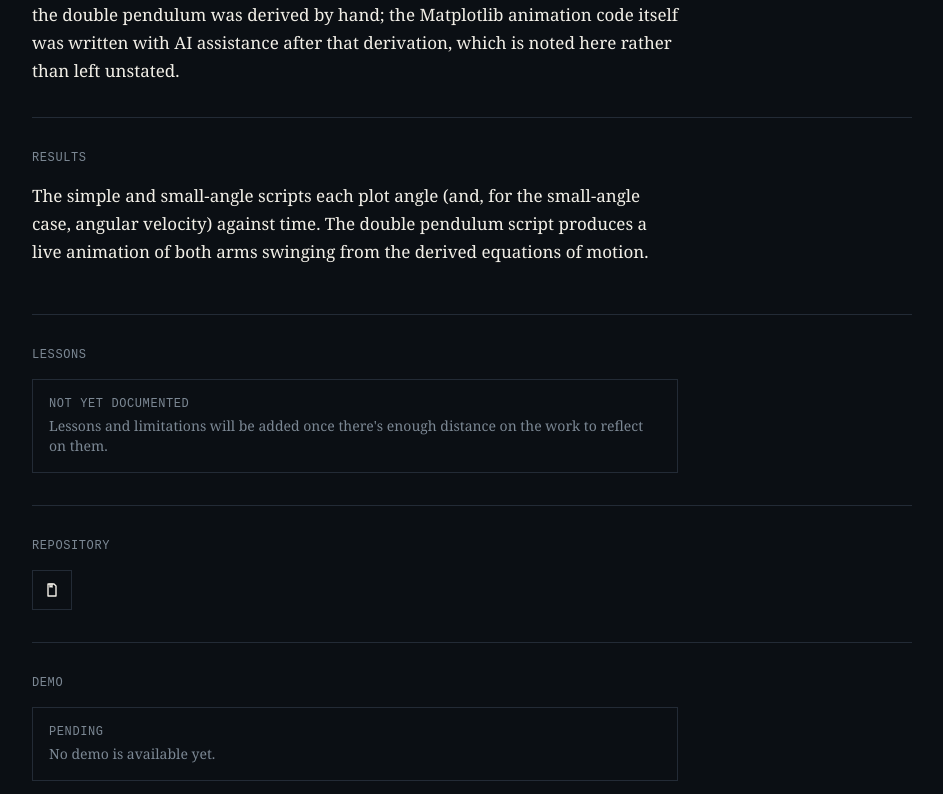
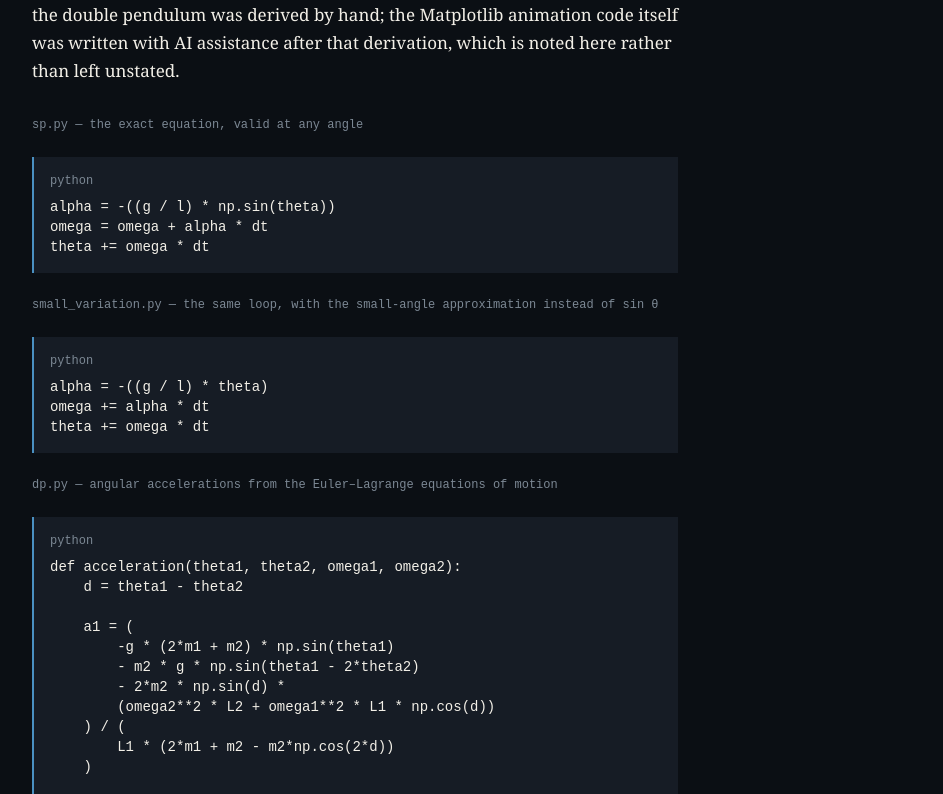
Before and after one commit to ansh-278/website, a React (Vite) app: page /projects/oscillating-pendulum in a window 1280 px wide. Shown: the part 1206-2000 px from the top of the page, without its empty margins (80-1023 px from the left). Built offline with nearby package versions, Linux system fonts and the light colour scheme.

Commit message:
Integrate CodeBlock for code snippets display
Added CodeBlock component to display code snippets in ProjectDetail.

```diff
--- a/src/pages/ProjectDetail.tsx
+++ b/src/pages/ProjectDetail.tsx
@@ -3,7 +3,7 @@ import { PageHeader } from "@/components/layout/PageHeader";
 import { Container } from "@/components/layout/Layout";
 import { SectionBlock } from "@/components/ui/SectionBlock";
 import { EmptyState } from "@/components/ui/EmptyState";
-import { FigureBlock } from "@/components/ui/ContentPrimitives";
+import { FigureBlock , CodeBlock } from "@/components/ui/ContentPrimitives";
 import { ChipRow } from "@/components/ui/Chip";
 import { StatusGlyph } from "@/components/ui/StatusIndicators";
 import { IconButton } from "@/components/ui/IconButton";
@@ -54,10 +54,30 @@ export function ProjectDetail() {
         <SectionBlock eyebrow="Approach">
           <p className="text-text-primary">{entry.approach}</p>
         </SectionBlock>
-
         <SectionBlock eyebrow="Implementation">
           <p className="text-text-primary">{entry.implementation}</p>
+
+          {entry.codeSnippets?.length ? (
+            <div className="mt-8">
+              {entry.codeSnippets.map((snippet, i) => (
+                <div key={i}>
+                  {snippet.caption && (
+                    <p className="mb-2 font-mono text-xs text-text-tertiary">
+                      {snippet.caption}
+                    </p>
+                  )}
+
+                  <CodeBlock
+                    code={snippet.code}
+                    language={snippet.language}
+                  />
+                </div>
+              ))}
+            </div>
+          ) : null}
         </SectionBlock>
+
+
 
         <SectionBlock eyebrow="Results">
           {entry.result ? (
```
